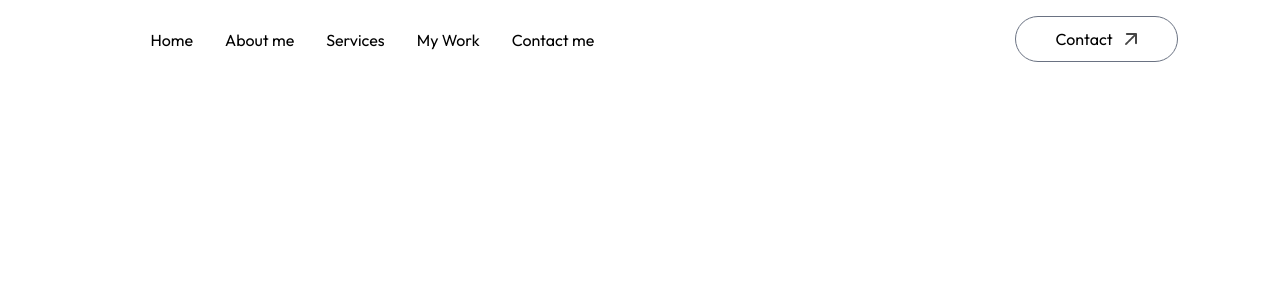
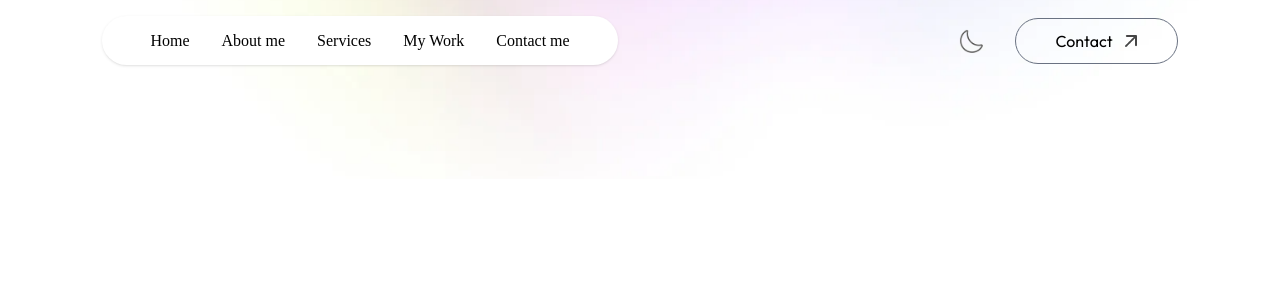
Before and after one commit to Sumnayak-Dev007/Portfolio, a Next.js app in the folder portfolio/: page / in a window 1280 px wide. Shown: the top 300 px of the page. Built offline with nearby package versions, Linux system fonts and the light colour scheme; a web font is replaced by a local one.

Commit message:
mobile optimized

```diff
--- a/portfolio/app/components/Navbar.jsx
+++ b/portfolio/app/components/Navbar.jsx
@@ -1,27 +1,58 @@
-import React from 'react'
+import React, { useRef } from 'react'
 import { assets } from '@/assets/assets'
 import Image from 'next/image'
 
 const Navbar = () => {
+
+  const sideMenuRef = useRef()
+
+  const openMenu = ()=>{
+    sideMenuRef.current.style.transform = 'translateX(-16rem)'
+  }
+  const closeMenu = ()=>{
+    sideMenuRef.current.style.transform = 'translateX(16rem)'
+  }
   return (
     <>
+    <div className='fixed top-0 right-0 w-11/12 -z-10 translate-y-[-80%]'>
+      <Image src={assets.header_bg_color} className='w-full'/>
+    </div>
      <nav className='w-full fixed px-5 lg:px-8 xl:px-[8%] py-4 flex item-center justify-between z-50'>
             {/* <a href="">
             <Image src={assets.logo} className='w-28
             cursor-pointer mr-14'/>
             </a> */}
 
-            <ul className='hidden md:flex item-cener gap-6 lg:gap-8 rounded-full px-12 py-3'>
-            <li><a href="#top">Home</a></li>
-            <li><a href="#about">About me</a></li>
-            <li><a href="#services">Services</a></li>
-            <li><a href="#work">My Work</a></li>
-            <li><a href="#contact">Contact me</a></li>
+            <ul className='hidden md:flex item-cener gap-6 lg:gap-8 rounded-full px-12 py-3 bg-white shadow-sm bg-opacity-50'>
+            <li><a className='font-ovo' href="#top">Home</a></li>
+            <li><a className='font-ovo' href="#about">About me</a></li>
+            <li><a className='font-ovo' href="#services">Services</a></li>
+            <li><a className='font-ovo' href="#work">My Work</a></li>
+            <li><a className='font-ovo' href="#contact">Contact me</a></li>
             </ul>
 
-            <div>
-<a href="#contact" className='hidden  lg:flex items-center  gap-3  px-10 py-2.5 border border-gray-500 rounded-full ml-4'>Contact <Image alt='' src={assets.arrow_icon} className='w-3'/></a>
+            <div className='flex items-center gap-4'>
+              <button>
+                <Image src={assets.moon_icon} className='w-6'/>
+              </button>
+          <a href="#contact" className='hidden  lg:flex items-center  gap-3  px-10 py-2.5 border border-gray-500 rounded-full ml-4'>Contact <Image alt='' src={assets.arrow_icon} className='w-3'/></a>
+          <button className='block absolute top-6 right-6 md:hidden ml-3' onClick={openMenu}>
+            <Image src={assets.menu_black} className='w-6'/>
+          </button>
 </div>
+      {/* _________Mobile Menu _________ */}
+
+      <ul ref={sideMenuRef} className='flex md:hidden flex-col py-20 px-10 fixed -right-64 top-0 bottom-0 w-64 z-50 h-screen bg-rose-50 transition duration-500'>
+        <div className='absolute right-6 top-6' onClick={closeMenu}>
+          <Image src={assets.close_black} className='w-5 cursor-pointer'/>
+        </div>
+        <li><a className='font-ovo' onClick={closeMenu} href="#top">Home</a></li>
+            <li><a className='font-ovo' onClick={closeMenu} href="#about">About me</a></li>
+            <li><a className='font-ovo' onClick={closeMenu} href="#services">Services</a></li>
+            <li><a className='font-ovo' onClick={closeMenu} href="#work">My Work</a></li>
+            <li><a className='font-ovo' onClick={closeMenu} href="#contact">Contact me</a></li>
+      </ul>
+
    </nav>
     </>
   )
--- a/portfolio/app/globals.css
+++ b/portfolio/app/globals.css
@@ -3,3 +3,15 @@
 *{
   font-family: Outfit;
 }
+:root {
+  --light-hover: #fcf4ff;
+  --dark-hover: #2a004a;
+  --dark-theme: #11001F;
+
+  --font-outfit: 'Outfit', sans-serif;
+  --font-ovo: 'Ovo', serif;
+}
+
+.font-ovo {
+  font-family: var(--font-ovo);
+}
```
Also changed, not shown: portfolio/package.json (+6 -4 lines), 1 other file (tests, documents, lock files or other folders).
